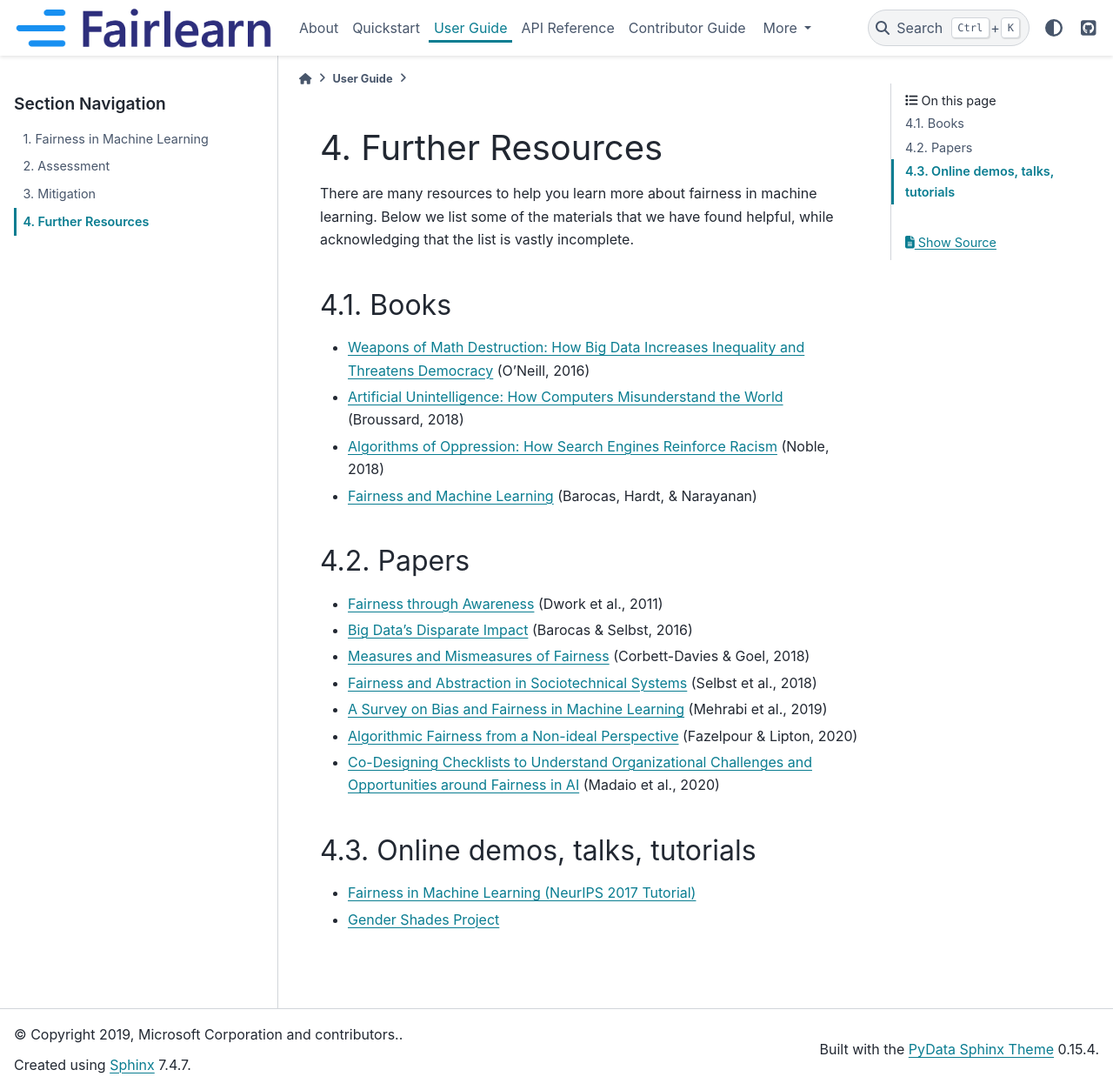
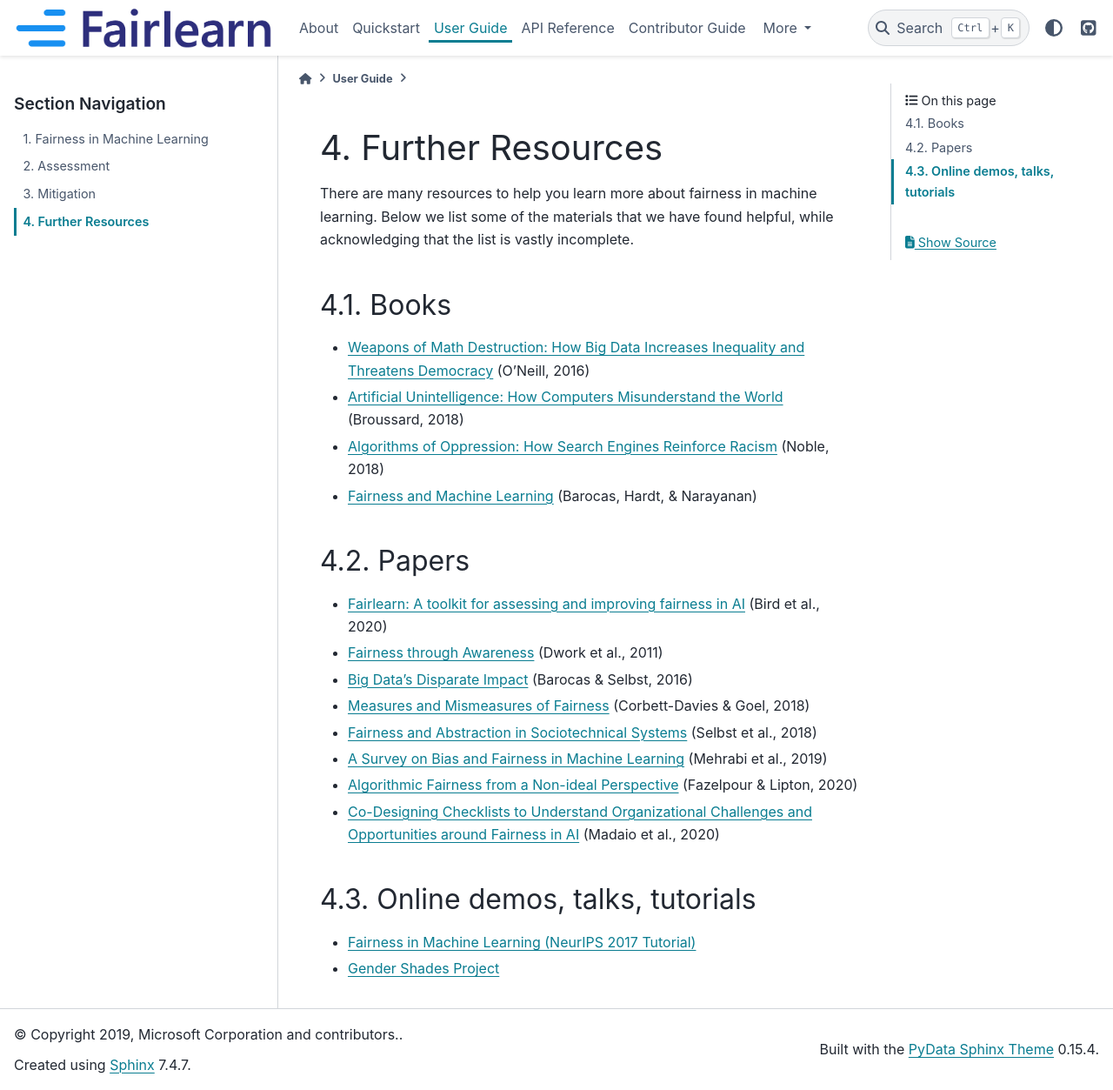
Before and after one commit to fairlearn/fairlearn, a Sphinx documentation site: the page built from docs/user_guide/further_resources.rst, in a window 1280 px wide and 1253 px high. Shown: the whole window at 87% size. Built offline with Sphinx 7.4.7 and the PyData theme 0.15.4, drawn with Linux system fonts in a browser that asks for light colours; pages that are not in the unit, such as notebooks, are missing from menus.

Commit message:
Added link to Fairlearn whitepaper (#528)
Signed-off-by: Rishit Dagli <rishit.dagli@gmail.com>

```diff
--- a/docs/user_guide/further_resources.rst
+++ b/docs/user_guide/further_resources.rst
@@ -18,6 +18,7 @@
 Papers
 ------
 
+- `Fairlearn: A toolkit for assessing and improving fairness in AI <https://www.microsoft.com/en-us/research/uploads/prod/2020/05/Fairlearn_whitepaper.pdf>`_ (Bird et al., 2020)
 - `Fairness through Awareness <https://arxiv.org/abs/1104.3913>`_ (Dwork et al., 2011)
 - `Big Data's Disparate Impact <https://papers.ssrn.com/sol3/papers.cfm?abstract_id=2477899##>`_ (Barocas & Selbst, 2016)
 - `Measures and Mismeasures of Fairness <https://5harad.com/papers/fair-ml.pdf>`_ (Corbett-Davies & Goel, 2018)
```
Also changed, not shown: AUTHORS.md (+1 -0 lines).
